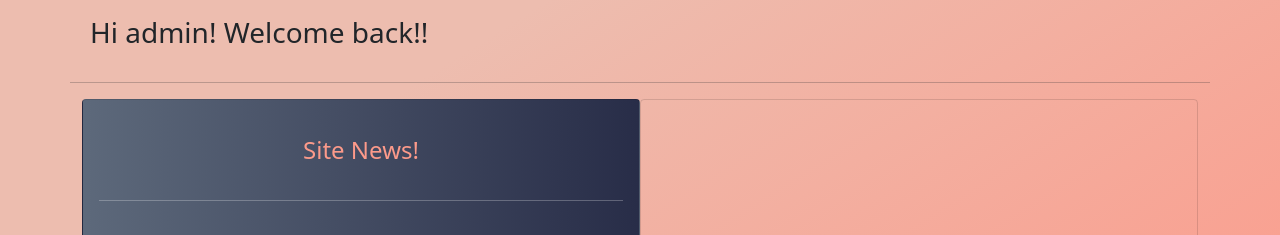
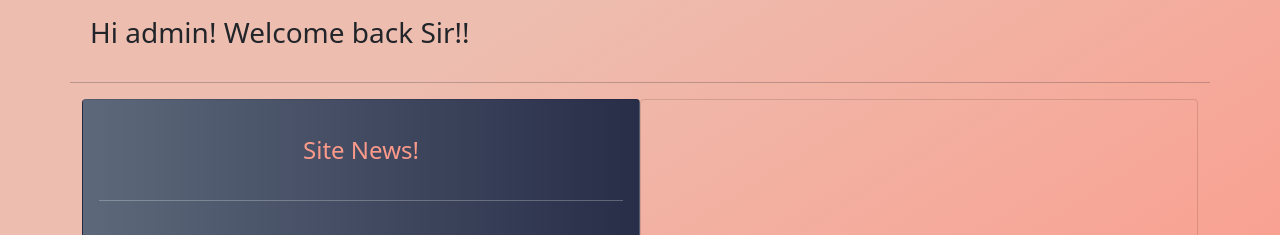
Before and after one commit to hidingbehindrainbows/discussion_forum_clone, a Django app: page / in a window 1280 px wide. Shown: the part 58-293 px from the top of the page. Run offline with Django 4.2, Linux system fonts and the light colour scheme; a user stored in the database is signed in; data comes from the database, SQL or seed files in the repository; some libraries are stand-ins or nearby versions.

Commit message:
temporary

```diff
--- a/templates/home.html
+++ b/templates/home.html
@@ -7,7 +7,7 @@
 {% if user.is_authenticated %}
 <div class="accordion-body">
     <h3>
-        Hi {{ user.username }}! Welcome back!!
+        Hi {{ user.username }}! Welcome back Sir!!
     </h3>
     <p></p>
 </div><hr>
```
